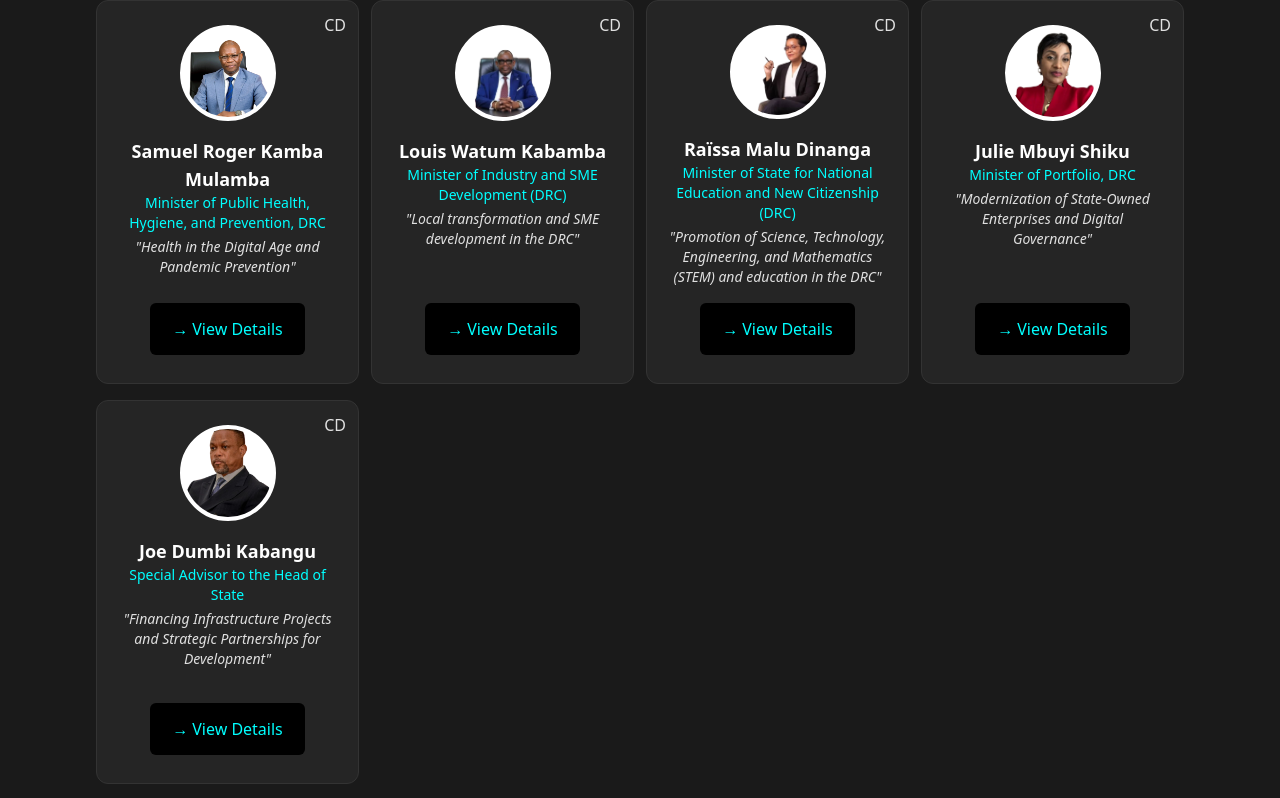
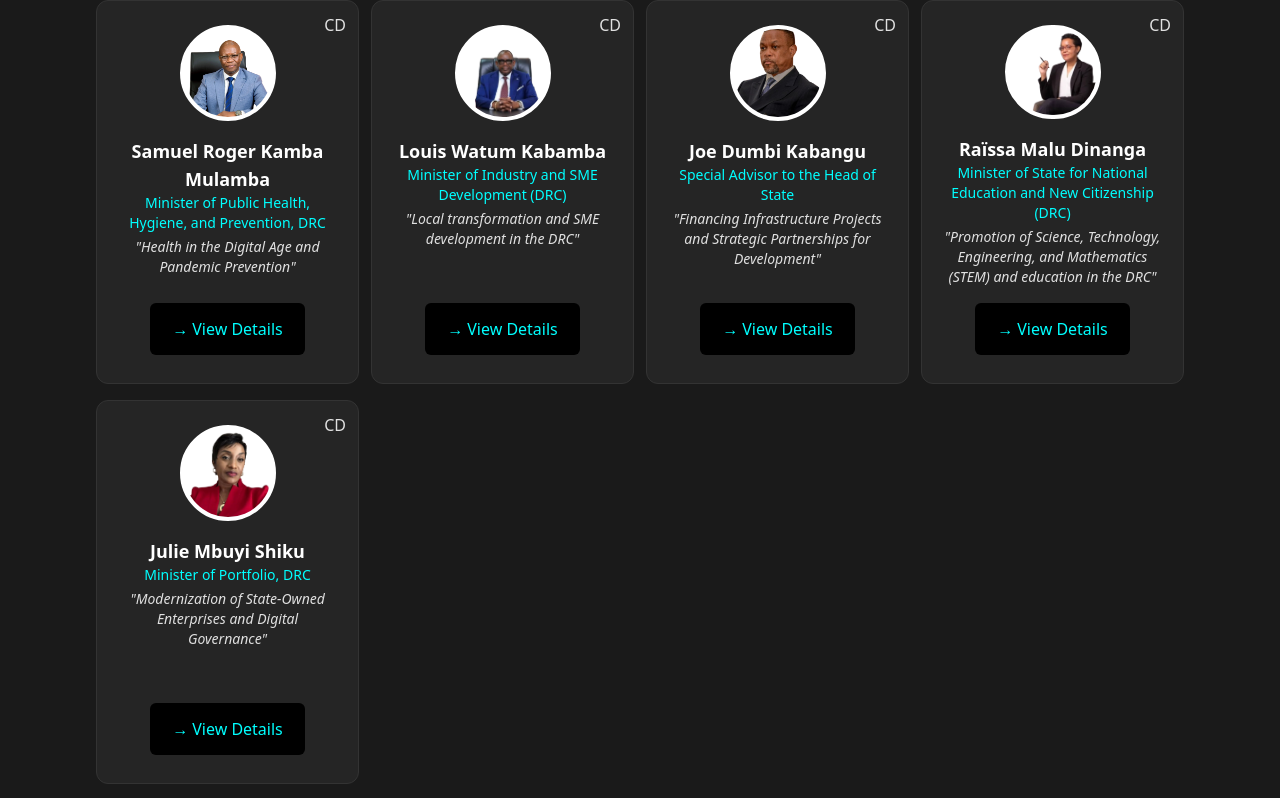
Before and after one commit to yaloulou/conferencewebesite, a React (Vite) app: page / in a window 1280 px wide. Shown: the part 1468-2266 px from the top of the page. Built offline with nearby package versions, Linux system fonts and the light colour scheme.

Commit message:
Update paiement

```diff
--- a/src/App.jsx
+++ b/src/App.jsx
@@ -1997,8 +1997,7 @@ const ProgramSection = () => {
             "https://maxi-cash-proxy-sc2gs.ondigitalocean.app/pay/card";
           payload = {
             PayType: "MaxiCash",
-            //Amount: formData.amount,
-            Amount: "1",
+            Amount: formData.amount,
             Currency: "USD",
             Telephone: formData.telephone,
             Language: "en",
--- a/src/data/speakers_executif.js
+++ b/src/data/speakers_executif.js
@@ -70,6 +70,20 @@ const speakersExecutif = [
   }
 },
 
+ {
+  id: 106,
+  name: "Joe Dumbi Kabangu",
+  title: "Special Advisor to the Head of State",
+  topic: "Financing Infrastructure Projects and Strategic Partnerships for Development",
+  bioKey: "joe_dumbi",
+  detailedBio: "In his capacity as Special Advisor to the Head of State, Joe Dumbi Kabangu's mission is to mobilize external financial resources and oversee the implementation of strategic development projects for the DRC. His expertise is crucial for financing national infrastructure and attracting foreign investment. His role also extends to strengthening governance and transparency in the execution of these projects. With a strong background in international finance and project management, he is a key player in the country's economic diplomacy. His commitment is to ensure the effectiveness and positive impact of international partnerships on the Congolese economy.",
+  avatar: "/intervenants/Joe Dumbi.png",
+  social: {
+    twitter: null,
+    linkedin: null
+  }
+},
+
 {
   id: 109,
   name: "Raïssa Malu Dinanga",
@@ -98,19 +112,21 @@ const speakersExecutif = [
     linkedin: null
   }
 },
+
   {
-  id: 106,
-  name: "Joe Dumbi Kabangu",
-  title: "Special Advisor to the Head of State",
-  topic: "Financing Infrastructure Projects and Strategic Partnerships for Development",
-  bioKey: "joe_dumbi",
-  detailedBio: "In his capacity as Special Advisor to the Head of State, Joe Dumbi Kabangu's mission is to mobilize external financial resources and oversee the implementation of strategic development projects for the DRC. His expertise is crucial for financing national infrastructure and attracting foreign investment. His role also extends to strengthening governance and transparency in the execution of these projects. With a strong background in international finance and project management, he is a key player in the country's economic diplomacy. His commitment is to ensure the effectiveness and positive impact of international partnerships on the Congolese economy.",
-  avatar: "/intervenants/Joe Dumbi.png",
+  id: 111,
+  name: "O'Neige N'Sele Mimpa",
+  title: "Minister of Land Affairs (DRC)",
+  topic: "Financial Policy, Land Reform, and Women's Empowerment in the DRC",
+  bioKey: "oneige_nsele_mimpa",
+  detailedBio: "O'Neige N'Sele Mimpa$ is an eminent figure in Congolese politics. After serving as the **first woman** to hold the position of Vice-Minister of Finance, she was appointed **Minister of Land Affairs** in the Suminwa government (since May 2024). An IT graduate (ISIPA, Kinshasa), her professional career began in the banking sector, where she held management positions at prestigious institutions like **CITIGROUP CONGO** and **ECOBANK RDC**, managing financial flows for UN agencies and multinational corporations. O'Neige N'Sele Mimpa is strongly committed to women's empowerment, launching initiatives like the 'PUPILLES DES FINANCES' program to foster female talent in finance. She has represented the DRC at international conferences and plays a crucial role in implementing government policies aimed at stimulating development and prosperity in the DRC, notably through the management and reform of the land sector.",
+  avatar: "/intervenants/oneige.jpeg",
   social: {
     twitter: null,
     linkedin: null
   }
 },
+
   {
   id: 107,
   name: "Fely Samuna",
```
Also changed, not shown: public/intervenants/oneige.jpeg (added).
